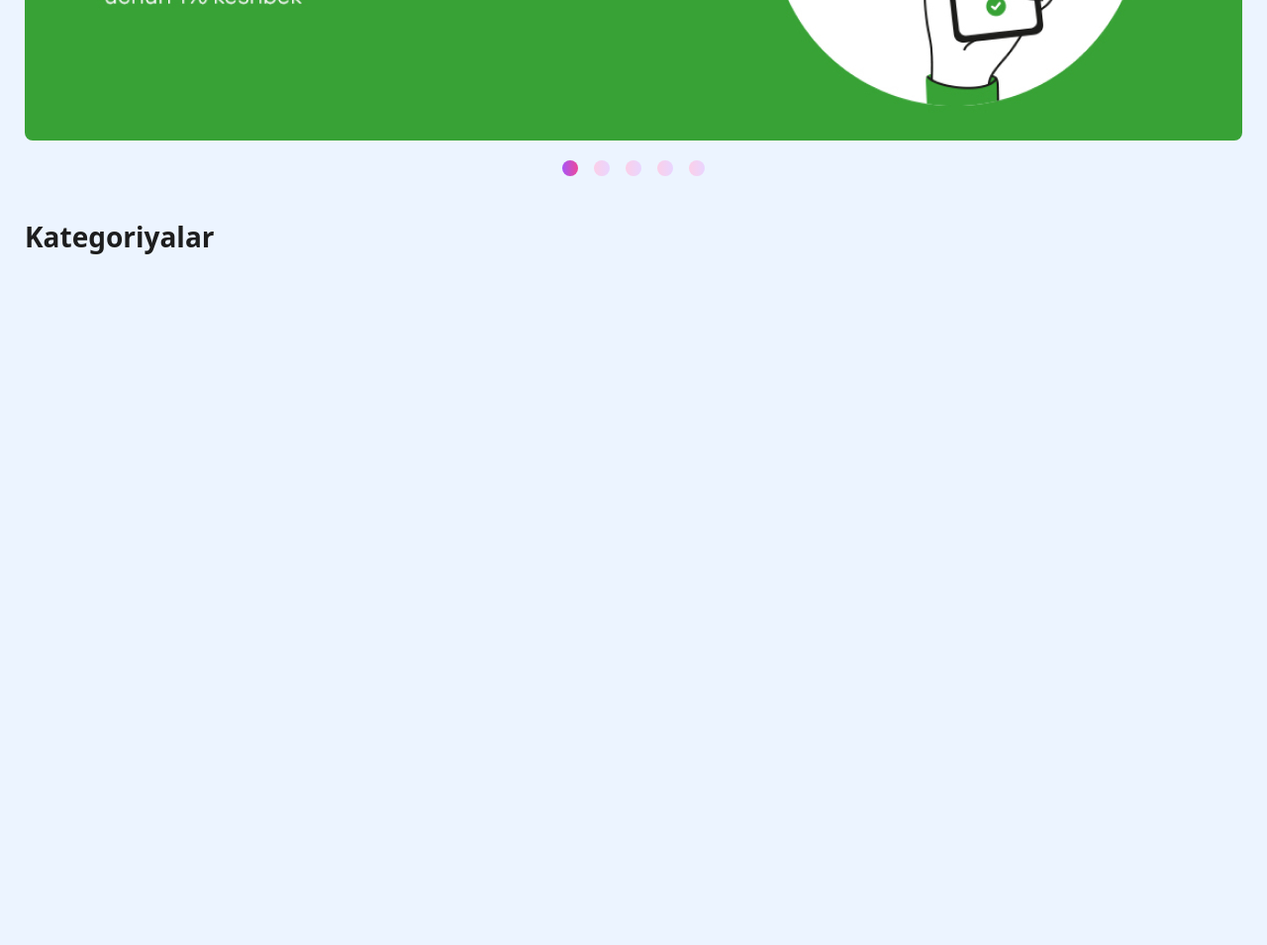
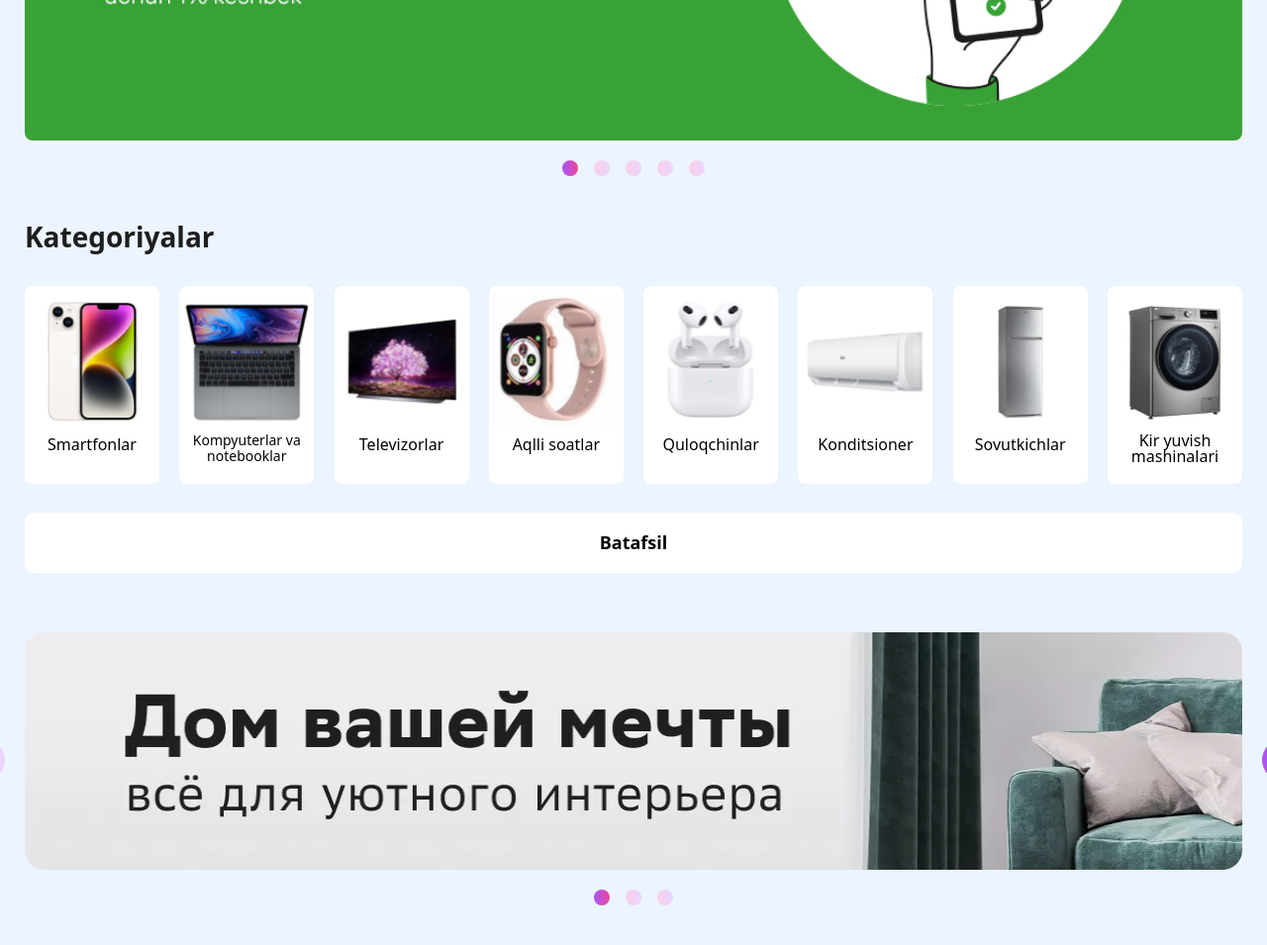
Before and after one commit to muhammadaziz01-dev/Nextstore.uz, a website: page index.html in a window 1280 px wide. Shown: the part 388-1343 px from the top of the page at 99% size. Before the commit the page ends 800 px from the top, so only its background shows below. Drawn offline with nearby package versions, Linux system fonts and the light colour scheme; files that its build step writes are made by us from their sources; a web font is replaced by a local one.

Commit message:
section 1,2 end

```diff
--- a/index.html
+++ b/index.html
@@ -36,12 +36,12 @@
             <div class="container mx-auto px-4 w-[1262px] flex items-centerm justify-between my-3">
                 <img src="./assets/imgs/Logo.svg" alt="Logo" class="block h-[50px]">
                 <button
-                    class="bg-gradient-to-r from-purple-500 to-pink-500 py-[11px] px-[19px] text-white text-[16px] font-semibold fixed items-center justify-center ml-[200px] rounded-md">
+                    class="bg-gradient-to-r from-purple-500 to-pink-500 py-[11px] px-[19px] text-white text-[16px] font-semibold flex items-center justify-center rounded-md">
                     <i class='bx bx-menu'></i>
                     Katalog
                 </button>
                 <div
-                    class="w-[410px] h-[50px] rounded-md relative border-solid border-2 border-sky-500 p-[1px] ml-[150px] ">
+                    class="w-[410px] h-[50px] rounded-md relative border-solid border-2 border-sky-500 p-[1px] ">
                     <input type="text" placeholder="Maxsulotlarni izlash" class="w-[352px] h-[46px] px-3 border-none ">
                     <button
                         class="bg-[#0D63F3] w-[64px] h-[50px] absolute right-[-1px] top-[-1px] rounded-r-md flex items-center justify-center">
@@ -95,17 +95,102 @@
                 <h3 class="text-[28px] font-[591] text-[#1E1E1E]">
                     Kategoriyalar
                 </h3>
+                <div class="flex items-center justify-between my-[29px]">
+                    <div class="w-[136px] h-[200px] py-[9px] bg-white rounded-lg">
+                        <img src="./assets/imgs/image3.png" alt="img">
+                        <p class="text-center mt-1">
+                            Smartfonlar
+                        </p>
+                    </div>
+                    <div class="flex items-center justify-between">
+                        <div class="w-[136px] h-[200px] py-[9px] bg-white rounded-lg">
+                            <img src="./assets/imgs/image4.png" alt="img">
+                            <p class="text-center mt-1 text-[14px] leading-4">
+                                Kompyuterlar va
+                                notebooklar
+                            </p>
+                        </div>
+                    </div>
+                    <div class="flex items-center justify-between">
+                        <div class="w-[136px] h-[200px] py-[9px] bg-white rounded-lg">
+                            <img src="./assets/imgs/image5.png" alt="img">
+                            <p class="text-center mt-1">
+                                Televizorlar
+                            </p>
+                        </div>
+                    </div>
+                    <div class="flex items-center justify-between">
+                        <div class="w-[136px] h-[200px] py-[9px] bg-white rounded-lg">
+                            <img src="./assets/imgs/image6.png" alt="img">
+                            <p class="text-center mt-1">
+                                Aqlli soatlar
+                            </p>
+                        </div>
+                    </div>
+                    <div class="flex items-center justify-between">
+                        <div class="w-[136px] h-[200px] py-[9px] bg-white rounded-lg">
+                            <img src="./assets/imgs/image7.png" alt="img">
+                            <p class="text-center mt-1">
+                                Quloqchinlar
+                            </p>
+                        </div>
+                    </div>
+                    <div class="flex items-center justify-between">
+                        <div class="w-[136px] h-[200px] py-[9px] bg-white rounded-lg">
+                            <img src="./assets/imgs/image8.png" alt="img">
+                            <p class="text-center mt-1">
+                                Konditsioner
+                            </p>
+                        </div>
+                    </div>
+                    <div class="flex items-center justify-between">
+                        <div class="w-[136px] h-[200px] py-[9px] bg-white rounded-lg">
+                            <img src="./assets/imgs/image9.png" alt="img">
+                            <p class="text-center mt-1">
+                                Sovutkichlar
+                            </p>
+                        </div>
+                    </div>
+                    <div class="flex items-center justify-between">
+                        <div class="w-[136px] h-[200px] py-[9px] bg-white rounded-lg">
+                            <img src="./assets/imgs/image10.png" alt="img">
+                            <p class="text-center mt-1 leading-4">
+                                Kir yuvish
+                                mashinalari
+                            </p>
+                        </div>
+                    </div>
+                </div>
+                <button class="mb-5 w-[100%] bg-white py-[17px] rounded-[10px]">
+                    <a href="#" class="text-center text-[18px] font-[591]">Batafsil</a>
+                </button>
             </div>
         </section>
         <!-----------section2 end----------------->
         <!-----------section3 start----------------->
         <section>
-            <div class="container mx-auto px-4 w-[1262px]"></div>
+            <div class="container mx-auto px-4 w-[1262px]">
+            </div>
         </section>
         <!-----------section3 end----------------->
         <!-----------section4 start----------------->
         <section>
-            <div class="container mx-auto px-4 w-[1262px]"></div>
+            <div class="container mx-auto px-4 w-[1262px]">
+                <div class="relative my-10">
+                    <img src="./assets/imgs/image2.png" alt="img" class="rounded-lg">
+                    <button class="w-[42px] h-[42px] p-[9px] bg-gradient-to-r from-purple-500 to-pink-500 rounded-[50%] absolute right-[-62px] top-[108px]">
+                        <img src="./assets/imgs/keyboard_arrow_right.svg" alt="keyboard_arrow_right">
+                    </butto>
+                    <button class="w-[42px] h-[42px] p-[9px] bg-gradient-to-r from-pink-200 to-purple-200 rounded-[50%] absolute left-[-62px] top-[108px]">
+                        <img src="./assets/imgs/keyboard_arrow_left.svg" alt="keyboard_arrow_left">
+                    </button>
+                    <div class="flex items-center justify-center gap-4 mt-5">
+                        <span class="block w-4 h-4 rounded-[50%] bg-gradient-to-r  from-purple-500 to-pink-500"></span>
+                        <span class="block w-4 h-4 rounded-[50%] bg-gradient-to-r from-pink-200 to-purple-200"></span>
+                        <span class="block w-4 h-4 rounded-[50%] bg-gradient-to-r from-pink-200 to-purple-200"></span>
+                    </div>
+                </div>
+            </div>
         </section>
         <!-----------section4 end----------------->
     </main>
```
Also changed, not shown: assets/imgs/image10.png (added), assets/imgs/image2.png (added), assets/imgs/image3.png (added), assets/imgs/image4.png (added), assets/imgs/image5.png (added), assets/imgs/image6.png (added), assets/imgs/image7.png (added), assets/imgs/image8.png (added), assets/imgs/image9.png (added).
